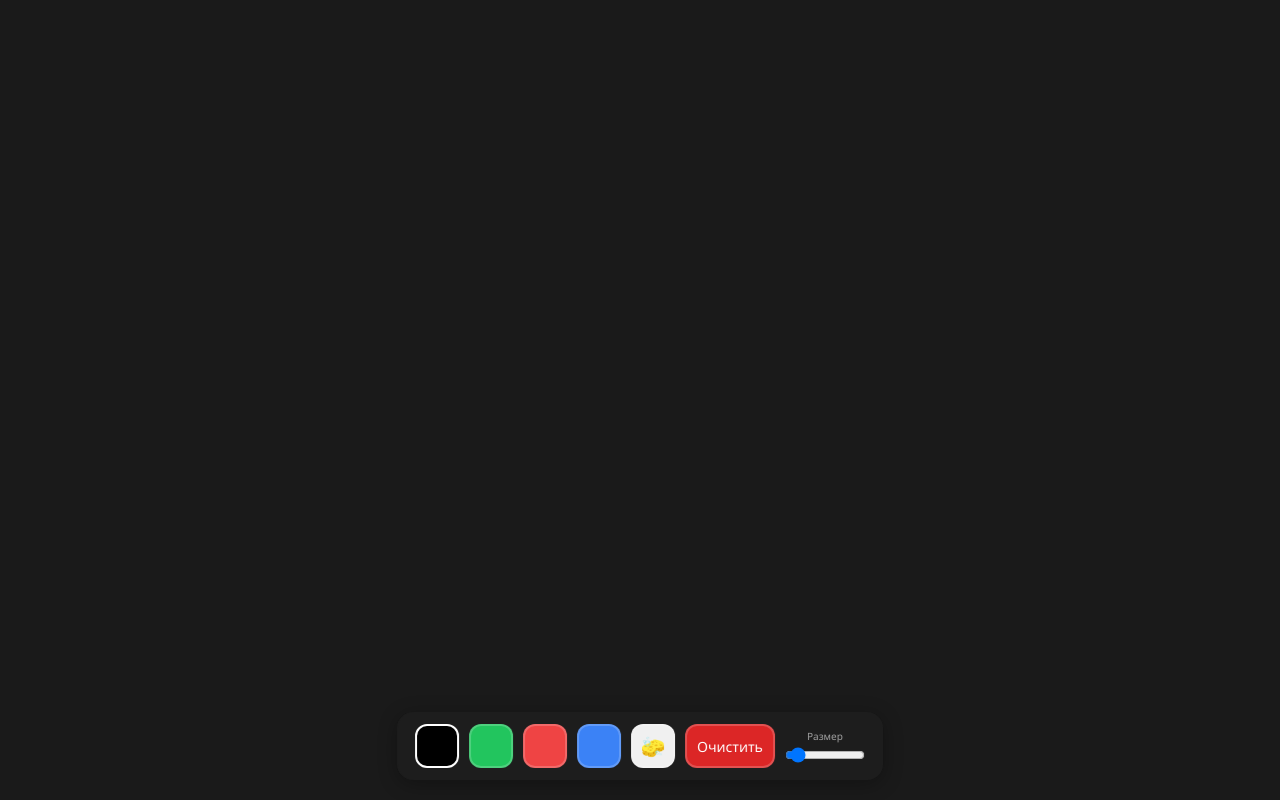
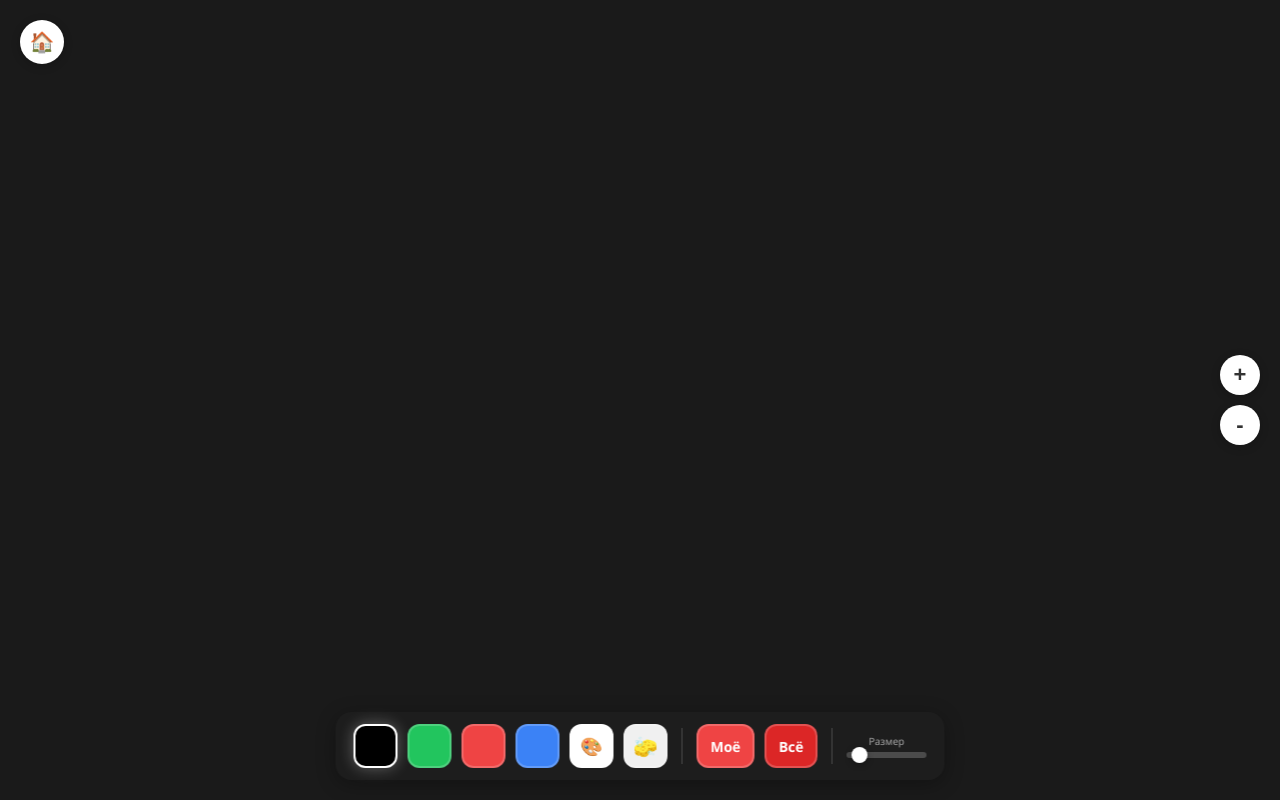
Before and after one commit to alexhhl777-ai/alexhhl777-ai.github.io, a website: page index.html in a window 1280 px wide. Drawn offline with Linux system fonts and the light colour scheme.

Commit message:
Update index.html

```diff
--- a/index.html
+++ b/index.html
@@ -16,9 +16,9 @@
             position: fixed;
             top: 0; left: 0;
             width: 100vw; height: 100vh;
-            cursor: crosshair;
+            z-index: 1;
         }
-        canvas { display: block; }
+        canvas { display: block; width: 100%; height: 100%; cursor: crosshair; }
 
         .toolbar {
             position: fixed;
@@ -44,19 +44,138 @@
             display: flex;
             align-items: center;
             justify-content: center;
+            position: relative;
         }
-        .tool-btn:hover { transform: translateY(-3px); }
-        .tool-btn.active { border-color: #fff; }
+        .tool-btn:hover {
+            transform: translateY(-3px);
+            box-shadow: 0 6px 20px rgba(0,0,0,0.4);
+        }
+        .tool-btn:active {
+            transform: translateY(-1px) scale(0.95);
+            box-shadow: 0 8px 25px rgba(0,0,0,0.5);
+        }
+        .tool-btn.active {
+            border-color: #fff;
+            box-shadow: 0 0 15px rgba(255,255,255,0.3);
+        }
         .tool-btn.black { background: #000; }
         .tool-btn.green { background: #22c55e; }
         .tool-btn.red { background: #ef4444; }
         .tool-btn.blue { background: #3b82f6; }
-        .tool-btn.eraser { background: #f0f0f0; color: #333; font-size: 20px; }
-        .tool-btn.clear-btn { background: #dc2626; color: #fff; font-size: 14px; padding: 0 10px; width: auto; }
+        .tool-btn.eraser {
+            background: #f0f0f0;
+            color: #333;
+            font-size: 20px;
+        }
+        .tool-btn.palette-btn {
+            background: #fff;
+            color: #333;
+            font-size: 18px;
+        }
+        .tool-btn.clear-btn {
+            background: #ef4444;
+            color: #fff;
+            font-size: 14px;
+            width: auto;
+            padding: 0 12px;
+            font-weight: 600;
+        }
+        .tool-btn.clear-all-btn {
+            background: #dc2626;
+            color: #fff;
+            font-size: 14px;
+            width: auto;
+            padding: 0 12px;
+            font-weight: 600;
+        }
 
-        .size-panel { display: flex; flex-direction: column; align-items: center; gap: 4px; }
-        .size-label { color: rgba(255,255,255,0.6); font-size: 10px; }
-        .size-slider { width: 80px; cursor: pointer; }
+        .divider {
+            width: 1px;
+            height: 36px;
+            background: rgba(255,255,255,0.2);
+            margin: 0 4px;
+        }
+
+        .size-panel {
+            display: flex;
+            flex-direction: column;
+            align-items: center;
+            gap: 4px;
+        }
+        .size-label {
+            color: rgba(255,255,255,0.6);
+            font-size: 10px;
+        }
+        .size-slider {
+            width: 80px;
+            height: 6px;
+            -webkit-appearance: none;
+            appearance: none;
+            background: rgba(255,255,255,0.2);
+            border-radius: 3px;
+            outline: none;
+            cursor: pointer;
+        }
+        .size-slider::-webkit-slider-thumb {
+            -webkit-appearance: none;
+            appearance: none;
+            width: 16px; height: 16px;
+            border-radius: 50%;
+            background: #fff;
+            cursor: pointer;
+            box-shadow: 0 2px 6px rgba(0,0,0,0.3);
+        }
+
+        .zoom-controls {
+            position: fixed;
+            right: 20px;
+            top: 50%;
+            transform: translateY(-50%);
+            display: flex;
+            flex-direction: column;
+            gap: 10px;
+            z-index: 100;
+        }
+        .zoom-btn {
+            width: 40px; height: 40px;
+            border-radius: 50%;
+            background: #fff;
+            border: none;
+            cursor: pointer;
+            font-size: 22px;
+            font-weight: bold;
+            color: #333;
+            transition: all 0.3s ease;
+            display: flex;
+            align-items: center;
+            justify-content: center;
+            box-shadow: 0 2px 10px rgba(0,0,0,0.2);
+        }
+        .zoom-btn:hover { transform: scale(1.1); }
+        .zoom-btn:active { transform: scale(0.9); }
+
+        .top-left-controls {
+            position: fixed;
+            top: 20px; left: 20px;
+            display: flex;
+            gap: 12px;
+            z-index: 100;
+        }
+        .ctrl-btn {
+            width: 44px; height: 44px;
+            border-radius: 50%;
+            background: #fff;
+            border: none;
+            cursor: pointer;
+            transition: all 0.3s ease;
+            display: flex;
+            align-items: center;
+            justify-content: center;
+            box-shadow: 0 2px 10px rgba(0,0,0,0.2);
+            font-size: 20px;
+        }
+        .ctrl-btn:hover { transform: scale(1.1); }
+        .ctrl-btn:active { transform: scale(0.9); }
     </style>
 </head>
 <body>
@@ -65,13 +184,29 @@
         <canvas id="paintCanvas"></canvas>
     </div>
 
+    <div class="top-left-controls">
+        <button class="ctrl-btn" id="homeBtn">🏠</button>
+    </div>
+
+    <div class="zoom-controls">
+        <button class="zoom-btn" id="zoomIn">+</button>
+        <button class="zoom-btn" id="zoomOut">-</button>
+    </div>
+
     <div class="toolbar">
         <div class="tool-btn black active" data-color="#000000"></div>
         <div class="tool-btn green" data-color="#22c55e"></div>
         <div class="tool-btn red" data-color="#ef4444"></div>
         <div class="tool-btn blue" data-color="#3b82f6"></div>
+        <div class="tool-btn palette-btn" id="customColorBtn">🎨</div>
         <div class="tool-btn eraser" data-mode="erase">🧽</div>
-        <div class="tool-btn clear-btn" id="clearBtn">Очистить</div>
+
+        <div class="divider"></div>
+
+        <div class="tool-btn clear-btn" id="clearMyBtn">Моё</div>
+        <div class="tool-btn clear-all-btn" id="clearAllBtn">Всё</div>
+
+        <div class="divider"></div>
 
         <div class="size-panel">
             <span class="size-label">Размер</span>
@@ -83,10 +218,19 @@
         const canvas = document.getElementById('paintCanvas');
         const ctx = canvas.getContext('2d');
         const sizeSlider = document.getElementById('sizeSlider');
-        const clearBtn = document.getElementById('clearBtn');
         const buttons = document.querySelectorAll('.tool-btn[data-color], .tool-btn[data-mode]');
 
-        // Настройка размеров холста под экран
+        let isDrawing = false;
+        let currentColor = '#000000';
+        let currentSize = 5;
+        let currentMode = 'draw';
+        const userId = 'user_' + Math.random().toString(36).substr(2, 9);
+        let currentStrokeId = null;
+        let currentPoints = [];
+
+        // Подключение к бэкенду на Render
+        const socket = new WebSocket('wss://://onrender.com');
+
         function resizeCanvas() {
             canvas.width = window.innerWidth;
             canvas.height = window.innerHeight;
@@ -96,135 +240,70 @@
         window.addEventListener('resize', resizeCanvas);
         resizeCanvas();
 
-        let isDrawing = false;
-        let currentColor = '#000000';
-        let currentSize = 5;
-        let currentMode = 'draw';
-        const userId = 'user_' + Math.random().toString(36).substr(2, 9);
-
-        // Генерация уникального ID для каждой линии
-        function generateId() { return Math.random().toString(36).substr(2, 9); }
-        let currentStrokeId = null;
-        let currentPoints = [];
-
-        // ПОДКЛЮЧЕНИЕ К ВАШЕМУ СЕРВЕРУ НА RENDER
-        const socket = new WebSocket('wss://://onrender.com');
-
         socket.onopen = () => {
-            console.log('Успешно подключено к серверу мультиплеера!');
             socket.send(JSON.stringify({ type: 'join', userId: userId }));
         };
 
         socket.onmessage = (event) => {
             const msg = JSON.parse(event.data);
-
             if (msg.type === 'init') {
-                // Рисуем старые линии при входе
-                msg.strokes.forEach(stroke => drawRemoteStroke(stroke));
-            }
-            else if (msg.type === 'draw') {
-                drawRemoteStroke(msg.stroke);
-            }
-            else if (msg.type === 'erase') {
-                // Просто перерисовываем холст, если кто-то что-то стер
                 ctx.clearRect(0, 0, canvas.width, canvas.height);
-                // Для полноценного стирания здесь обычно запрашивают полный init заново,
-                // но для простоты очистим или пропустим
-            }
-            else if (msg.type === 'clearAll') {
+                msg.strokes.forEach(s => drawStroke(s));
+            } else if (msg.type === 'draw') {
+                drawStroke(msg.stroke);
+            } else if (msg.type === 'clearAll') {
                 ctx.clearRect(0, 0, canvas.width, canvas.height);
             }
         };
 
-        // Логика рисования локального пользователя
-        canvas.addEventListener('mousedown', startDrawing);
-        canvas.addEventListener('mousemove', draw);
-        canvas.addEventListener('mouseup', stopDrawing);
-        canvas.addEventListener('mouseleave', stopDrawing);
+        canvas.addEventListener('mousedown', (e) => startDraw(e.clientX, e.clientY));
+        canvas.addEventListener('mousemove', (e) => moveDraw(e.clientX, e.clientY));
+        canvas.addEventListener('mouseup', endDraw);
+        canvas.addEventListener('mouseleave', endDraw);
 
-        // Поддержка мобильных устройств
-        canvas.addEventListener('touchstart', (e) => startDrawing(e.touches[0]));
-        canvas.addEventListener('touchmove', (e) => draw(e.touches[0]));
-        canvas.addEventListener('touchend', stopDrawing);
+        canvas.addEventListener('touchstart', (e) => {
+            const t = e.touches[0];
+            startDraw(t.clientX, t.clientY);
+        });
+        canvas.addEventListener('touchmove', (e) => {
+            const t = e.touches[0];
+            moveDraw(t.clientX, t.clientY);
+        });
+        canvas.addEventListener('touchend', endDraw);
 
-        function startDrawing(e) {
+        function startDraw(x, y) {
             isDrawing = true;
-            currentStrokeId = generateId();
-            currentPoints = [{ x: e.clientX, y: e.clientY }];
-
+            currentStrokeId = Math.random().toString(36).substr(2, 9);
+            currentPoints = [{ x, y }];
             ctx.beginPath();
-            ctx.moveTo(e.clientX, e.clientY);
+            ctx.moveTo(x, y);
         }
 
-        function draw(e) {
+        function moveDraw(x, y) {
             if (!isDrawing) return;
-
-            const point = { x: e.clientX, y: e.clientY };
-            currentPoints.push(point);
+            currentPoints.push({ x, y });
 
             ctx.lineWidth = currentSize;
             ctx.strokeStyle = currentMode === 'erase' ? '#1a1a1a' : currentColor;
-
-            ctx.lineTo(point.x, point.y);
+            ctx.lineTo(x, y);
             ctx.stroke();
 
-            // Каждую точку шлем на сервер
-            const strokeData = {
-                id: currentStrokeId,
-                userId: userId,
-                color: currentMode === 'erase' ? '#1a1a1a' : currentColor,
-                size: currentSize,
-                points: currentPoints
-            };
-
             if (socket.readyState === WebSocket.OPEN) {
-                socket.send(JSON.stringify({ type: 'draw', stroke: strokeData }));
+                socket.send(JSON.stringify({
+                    type: 'draw',
+                    stroke: {
+                        id: currentStrokeId,
+                        userId: userId,
+                        color: currentMode === 'erase' ? '#1a1a1a' : currentColor,
+                        size: currentSize,
+                        points: currentPoints
+                    }
+                }));
             }
         }
 
-        function stopDrawing() {
-            isDrawing = false;
-        }
+        function endDraw() { isDrawing = false; }
 
-        // Отрисовка линий от других игроков
-        function drawRemoteStroke(stroke) {
+        function drawStroke(stroke) {
             if (!stroke || stroke.points.length < 2) return;
             ctx.beginPath();
-            ctx.lineWidth = stroke.size;
-            ctx.strokeStyle = stroke.color;
-            ctx.moveTo(stroke.points[0].x, stroke.points[0].y);
-
-            for (let i = 1; i < stroke.points.length; i++) {
-                ctx.lineTo(stroke.points[i].x, stroke.points[i].y);
-            }
-            ctx.stroke();
-        }
-
-        // Переключение кнопок цветов и ластика
-        buttons.forEach(btn => {
-            btn.addEventListener('click', () => {
-                buttons.forEach(b => b.classList.remove('active'));
-                btn.classList.add('active');
-
-                if (btn.dataset.color) {
-                    currentColor = btn.dataset.color;
-                    currentMode = 'draw';
-                } else if (btn.dataset.mode === 'erase') {
-                    currentMode = 'erase';
-                }
-            });
-        });
-
-        sizeSlider.addEventListener('input', (e) => {
-            currentSize = e.target.value;
-        });
-
-        clearBtn.addEventListener('click', () => {
-            ctx.clearRect(0, 0, canvas.width, canvas.height);
-            if (socket.readyState === WebSocket.OPEN) {
-                socket.send(JSON.stringify({ type: 'clearAll' }));
-            }
-        });
-    </script>
-</body>
-</html>
```
